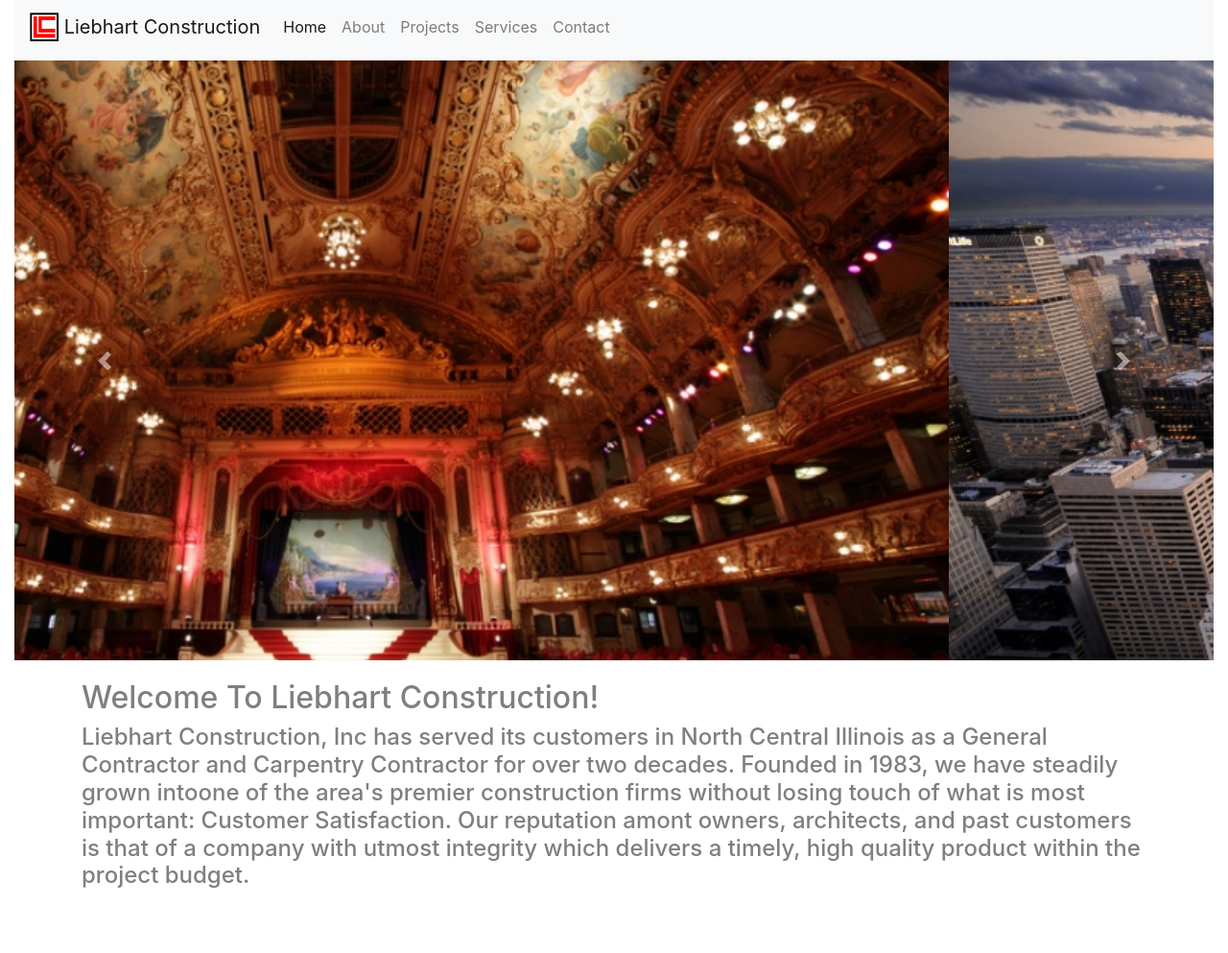
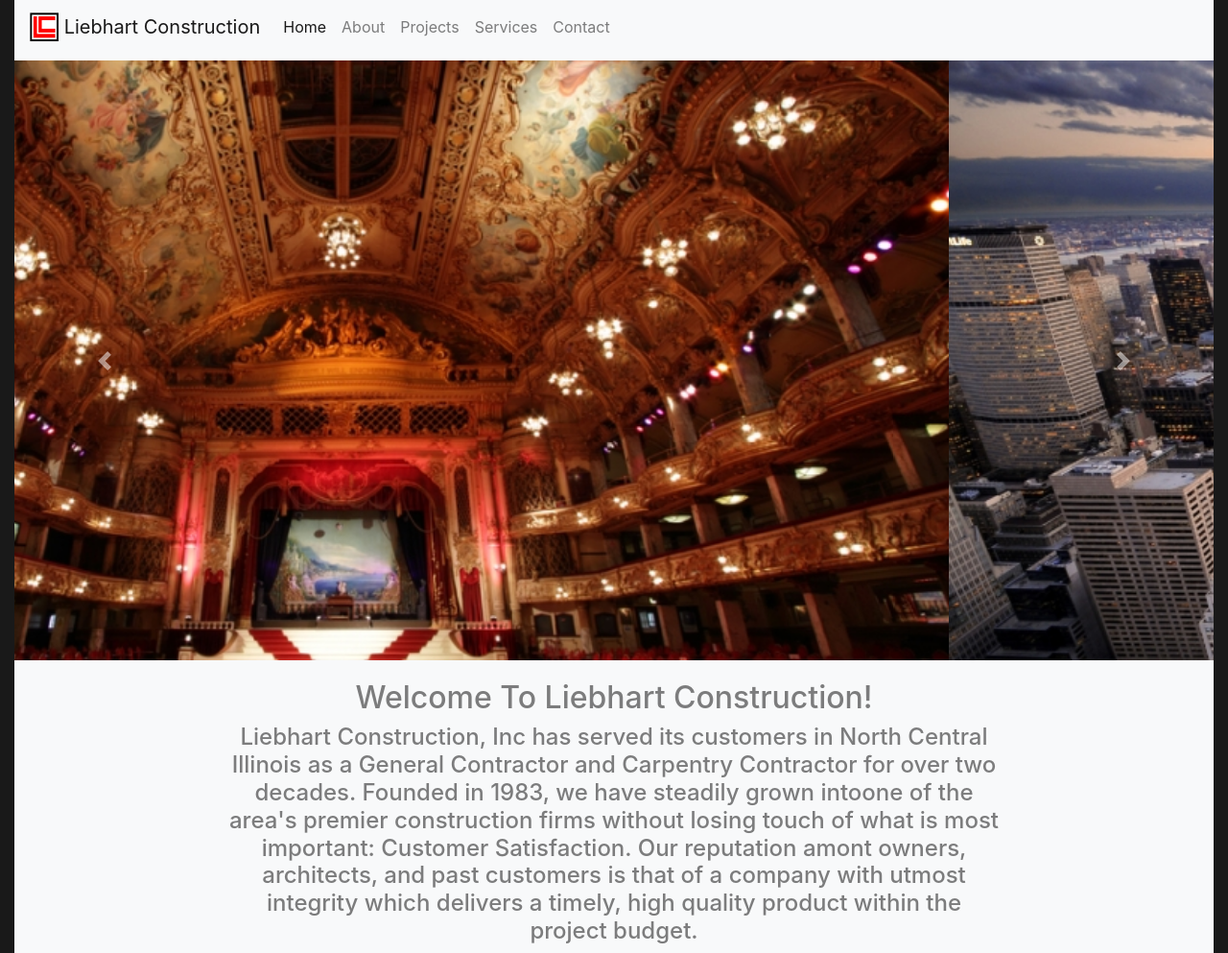
Before and after one commit to RoryTheRoman/liebhart, a plain HTML site: page app/public/index.html in a window 1280 px wide. Shown: the whole page at 96% size. Before the commit the page ends 935 px from the top, so only its background shows below. Drawn offline with nearby package versions, Linux system fonts and the light colour scheme; files whose address does not match are found by name.

Commit message:
some more stuff that i didn't push yet

```diff
--- a/app/assets/styles/index.css
+++ b/app/assets/styles/index.css
@@ -11,3 +11,11 @@
     color: rgba(0,0,0,.5);
 
 }
+
+body {
+    background-color: rgba(0,0,0,.9)
+}
+
+#homepage-info {
+    text-align: center;
+}
--- a/app/public/index.html
+++ b/app/public/index.html
@@ -59,19 +59,21 @@
 
                                 <!--  ******  START HOMEPAGE INFO  *****  -->
 
-        <div class ="container" id="homepage-info">
+        <div class ="container-fluid bg-light" id="homepage-info">
             <div class="row">
-                <div class="col">
+                <div class="col" id="homepage-intro">
                     <h2>Welcome To Liebhart Construction!</h2>
                 </div>
             </div>
             <div class="row">
-                <div class="col">
+                <div class="col"></div>
+                <div class="col-8" id="homepage-bio">
                     <h4>Liebhart Construction, Inc has served its customers in North Central Illinois as a General Contractor and Carpentry Contractor
                         for over two decades.  Founded in 1983, we have steadily grown intoone of the area's premier construction firms without losing
                         touch of what is most important: Customer Satisfaction.  Our reputation amont owners, architects, and past customers is that of
                         a company with utmost integrity which delivers a timely, high quality product within the project budget.</h4>
                 </div>
+                <div class="col"></div>
             </div>
         </div>
 
```
